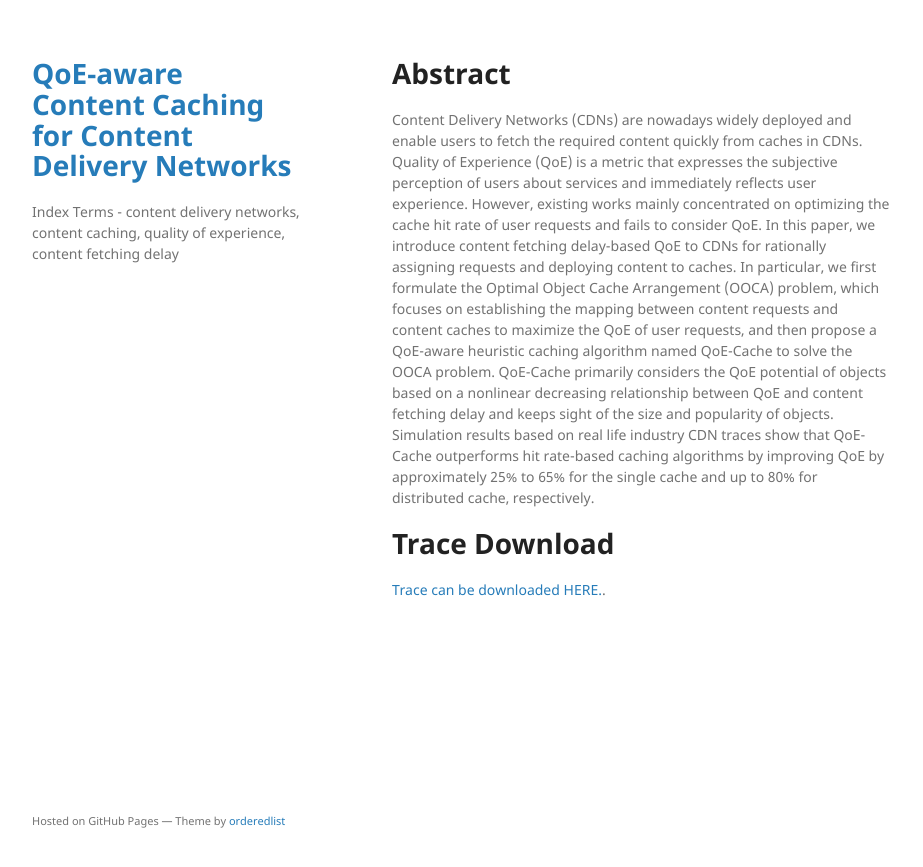
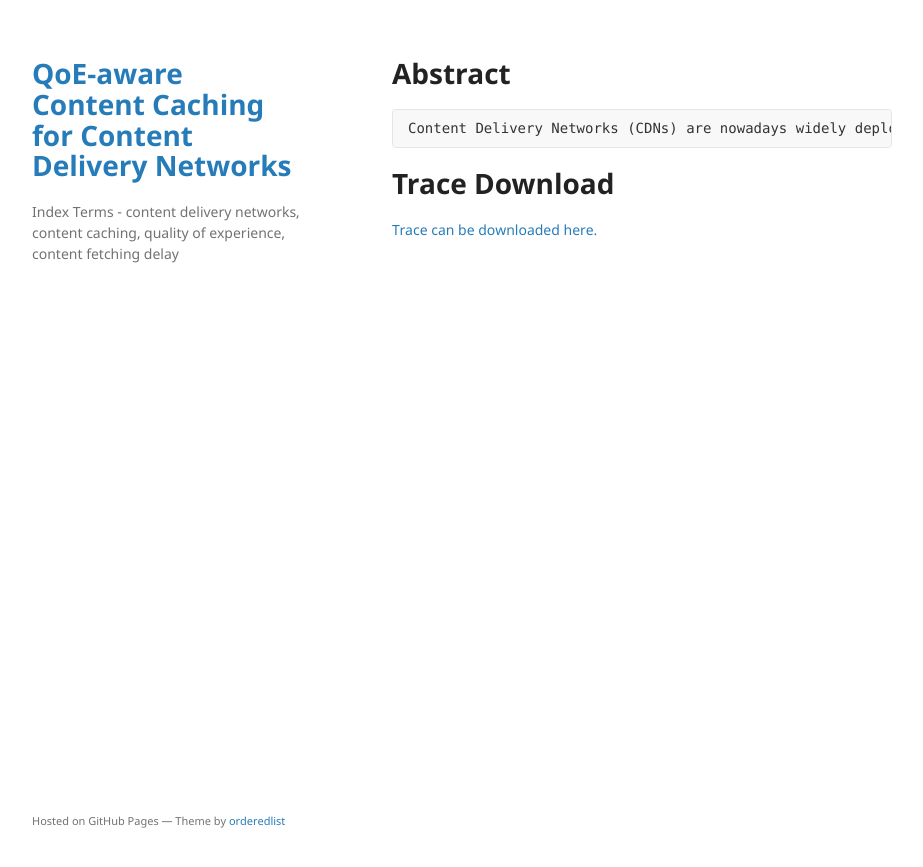
Before and after one commit to QoEAwareCacheTrace/QoEAwareCacheTrace, a Jekyll site: the page built from index.md, in a window 1280 px wide. Shown: the top 867 px of the page, without its empty margins (178-1101 px from the left). Built offline with Jekyll 4.4.1, drawn with Linux system fonts in a browser that asks for light colours; comment, search, counter and statistics services are not loaded; our own code applies the rules of GitHub Pages for plain Markdown files.

````diff
--- a/index.md
+++ b/index.md
@@ -4,8 +4,10 @@ layout: default
 
 # Abstract
 
+```
 Content Delivery Networks (CDNs) are nowadays widely deployed and enable users to fetch the required content quickly from caches in CDNs. Quality of Experience (QoE) is a metric that expresses the subjective perception of users about services and immediately reflects user experience. However, existing works mainly concentrated on optimizing the cache hit rate of user requests and fails to consider QoE. In this paper, we introduce content fetching delay-based QoE to CDNs for rationally assigning requests and deploying content to caches. In particular, we first formulate the Optimal Object Cache Arrangement (OOCA) problem, which focuses on establishing the mapping between content requests and content caches to maximize the QoE of user requests, and then propose a QoE-aware heuristic caching algorithm named QoE-Cache to solve the OOCA problem. QoE-Cache primarily considers the QoE potential of objects based on a nonlinear decreasing relationship between QoE and content fetching delay and keeps sight of the size and popularity of objects. Simulation results based on real life industry CDN traces show that QoE-Cache outperforms hit rate-based caching algorithms by improving QoE by approximately 25% to 65% for the single cache and up to 80% for distributed cache, respectively.
+```
 
 # Trace Download
 
-[Trace can be downloaded HERE.](-).
+[Trace can be downloaded here.](-)
````
